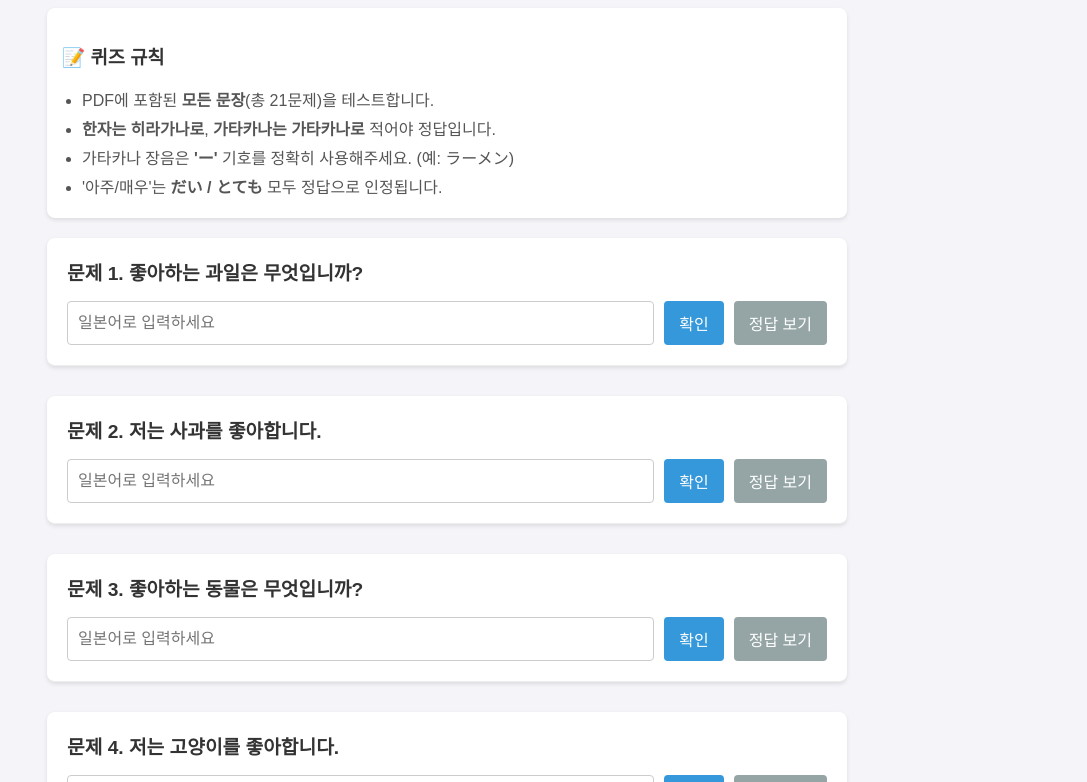
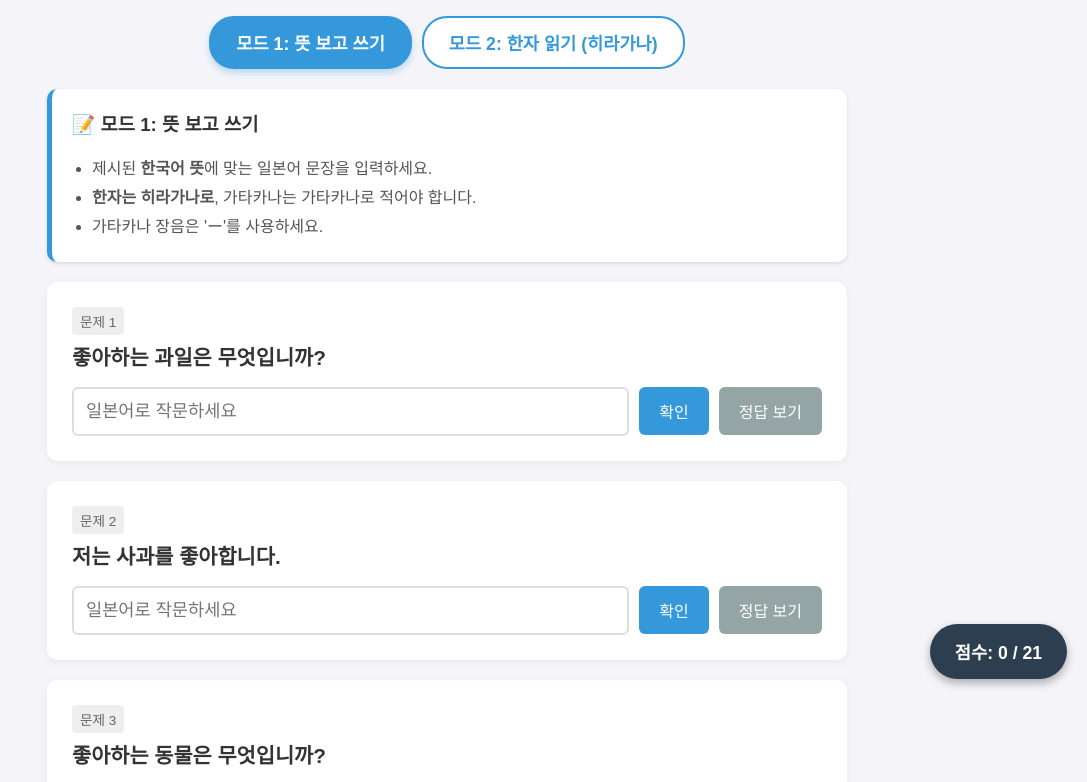
Before and after one commit to JHB-0613/Japan, a plain HTML site: page index.html in a window 1280 px wide. Shown: the part 101-883 px from the top of the page, without its empty margins (193-1280 px from the left). Drawn offline with Linux system fonts and the light colour scheme.

Commit message:
Revise title and enhance quiz functionality
Updated the title and improved styling for various elements in the quiz application. Added kanji support and refined the quiz logic.

```diff
--- a/index.html
+++ b/index.html
@@ -3,7 +3,7 @@
 <head>
     <meta charset="UTF-8">
     <meta name="viewport" content="width=device-width, initial-scale=1.0">
-    <title>일본어 문장 작문 퀴즈 (최종 수정버전)</title>
+    <title>일본어 문장 트레이닝 (듀얼 모드)</title>
     <style>
         body {
             font-family: 'Apple SD Gothic Neo', 'Malgun Gothic', sans-serif;
@@ -16,211 +16,305 @@
         h1 {
             text-align: center;
             color: #2c3e50;
+            margin-bottom: 30px;
         }
+
+        /* 모드 선택 탭 스타일 */
+        .mode-selector {
+            display: flex;
+            justify-content: center;
+            gap: 10px;
+            margin-bottom: 20px;
+        }
+        .mode-btn {
+            padding: 12px 25px;
+            font-size: 1.1em;
+            border: 2px solid #3498db;
+            background-color: white;
+            color: #3498db;
+            border-radius: 25px;
+            cursor: pointer;
+            transition: all 0.3s;
+            font-weight: bold;
+        }
+        .mode-btn.active {
+            background-color: #3498db;
+            color: white;
+            box-shadow: 0 4px 6px rgba(52, 152, 219, 0.3);
+        }
+        .mode-btn:hover:not(.active) {
+            background-color: #eaf6fd;
+        }
+
         .intro {
             background-color: #fff;
-            padding: 15px;
-            border-radius: 8px;
+            padding: 20px;
+            border-radius: 10px;
             box-shadow: 0 2px 4px rgba(0,0,0,0.1);
             margin-bottom: 20px;
+            border-left: 5px solid #3498db;
         }
-        .intro ul {
-            margin: 0;
-            padding-left: 20px;
-        }
-        .intro li {
-            margin-bottom: 5px;
-            color: #555;
-        }
+        .intro h3 { margin-top: 0; }
+        .intro ul { margin: 0; padding-left: 20px; }
+        .intro li { margin-bottom: 5px; color: #555; }
+
         .quiz-container {
             background-color: #fff;
-            padding: 20px;
-            border-radius: 8px;
-            box-shadow: 0 2px 4px rgba(0,0,0,0.1);
+            padding: 25px;
+            border-radius: 10px;
+            box-shadow: 0 2px 8px rgba(0,0,0,0.05);
             margin-bottom: 20px;
+            transition: transform 0.2s;
         }
-        .question-box {
-            margin-bottom: 30px;
-            border-bottom: 1px solid #eee;
-            padding-bottom: 20px;
+        .quiz-container:focus-within {
+            transform: translateY(-2px);
+            box-shadow: 0 4px 12px rgba(0,0,0,0.1);
+        }
+
+        .question-label {
+            display: inline-block;
+            background-color: #eee;
+            padding: 4px 8px;
+            border-radius: 4px;
+            font-size: 0.85em;
+            color: #666;
+            margin-bottom: 8px;
         }
         .question-text {
-            font-size: 1.2em;
+            font-size: 1.3em;
             font-weight: bold;
             margin-bottom: 15px;
+            line-height: 1.4;
         }
+        /* 한자 모드일 때 폰트 조금 더 키움 */
+        .mode-kanji .question-text {
+            font-family: "Hiragino Sans", "Yu Gothic", sans-serif;
+            font-size: 1.5em;
+        }
+
         .input-group {
-            margin-top: 10px;
+            margin-top: 15px;
             display: flex;
             gap: 10px;
             flex-wrap: wrap;
         }
         input[type="text"] {
             flex-grow: 1;
-            padding: 10px;
-            font-size: 1em;
-            border: 1px solid #ccc;
-            border-radius: 4px;
+            padding: 12px;
+            font-size: 1.1em;
+            border: 2px solid #ddd;
+            border-radius: 6px;
             min-width: 200px;
+            transition: border-color 0.3s;
         }
-        button {
-            padding: 10px 15px;
+        input[type="text"]:focus {
+            outline: none;
+            border-color: #3498db;
+        }
+
+        button.action-btn {
+            padding: 0 20px;
             font-size: 1em;
             background-color: #3498db;
             color: white;
             border: none;
-            border-radius: 4px;
+            border-radius: 6px;
             cursor: pointer;
-            transition: background-color 0.3s;
+            transition: background-color 0.2s;
+            height: 48px; /* input 높이와 맞춤 */
             white-space: nowrap;
         }
-        button:hover {
-            background-color: #2980b9;
-        }
-        button.show-answer {
+        button.action-btn:hover { background-color: #2980b9; }
+
+        button.show-answer-btn {
             background-color: #95a5a6;
         }
-        button.show-answer:hover {
-            background-color: #7f8c8d;
-        }
+        button.show-answer-btn:hover { background-color: #7f8c8d; }
+
         .result {
-            margin-top: 10px;
+            margin-top: 15px;
             font-weight: bold;
-            padding: 10px;
-            border-radius: 4px;
+            padding: 12px;
+            border-radius: 6px;
             display: none;
         }
-        .correct {
-            background-color: #d4edda;
-            color: #155724;
-            display: block;
+        .correct { background-color: #d4edda; color: #155724; }
+        .incorrect { background-color: #f8d7da; color: #721c24; }
+
+        .answer-display {
+            margin-top: 15px;
+            padding: 15px;
+            background-color: #f8f9fa;
+            border-radius: 6px;
+            color: #2c3e50;
+            border-left: 5px solid #2ecc71;
+            line-height: 1.5;
         }
-        .incorrect {
-            background-color: #f8d7da;
-            color: #721c24;
-            display: block;
-        }
-        .answer-display {
-            margin-top: 10px;
-            padding: 10px;
-            background-color: #f8f9fa;
-            border-radius: 4px;
-            color: #2c3e50;
-            border-left: 5px solid #3498db;
-        }
+
         .score-board {
-            text-align: center;
-            font-size: 1.2em;
-            font-weight: bold;
-            margin-top: 20px;
-            padding: 15px;
+            position: fixed;
+            bottom: 20px;
+            right: 20px;
             background-color: #2c3e50;
             color: white;
-            border-radius: 8px;
+            padding: 15px 25px;
+            border-radius: 30px;
+            box-shadow: 0 4px 10px rgba(0,0,0,0.3);
+            font-size: 1.1em;
+            font-weight: bold;
+            z-index: 100;
         }
     </style>
 </head>
 <body>
 
-    <h1>일본어 문장 작문 퀴즈 (최종)</h1>
+    <h1>🇯🇵 일본어 문장 트레이닝</h1>
 
-    <div class="intro">
-        <h3>📝 퀴즈 규칙</h3>
-        <ul>
-            <li>PDF에 포함된 <strong>모든 문장</strong>(총 21문제)을 테스트합니다.</li>
-            <li><strong>한자는 히라가나로</strong>, <strong>가타카나는 가타카나로</strong> 적어야 정답입니다.</li>
-            <li>가타카나 장음은 <strong>'ー'</strong> 기호를 정확히 사용해주세요. (예: ラーメン)</li>
-            <li>'아주/매우'는 <strong>だい / とても</strong> 모두 정답으로 인정됩니다.</li>
-        </ul>
+    <div class="mode-selector">
+        <button class="mode-btn active" id="btn-mode-meaning" onclick="setMode('meaning')">
+            모드 1: 뜻 보고 쓰기
+        </button>
+        <button class="mode-btn" id="btn-mode-reading" onclick="setMode('reading')">
+            모드 2: 한자 읽기 (히라가나)
+        </button>
+    </div>
+
+    <div class="intro" id="intro-text">
         </div>
 
     <div id="quiz-area">
         </div>
 
     <div class="score-board">
-        맞은 개수: <span id="score">0</span> / <span id="total-count">0</span>
+        점수: <span id="score">0</span> / <span id="total-count">0</span>
     </div>
 
     <script>
-        document.addEventListener('DOMContentLoaded', function() {
-            // 퀴즈 데이터 (안전하게 수정됨)
+        // 퀴즈 데이터 (한자 포함)
         const quizData = [
-                { id: 1, korean: "좋아하는 과일은 무엇입니까?", answer: "すきな くだものは なんですか" },
-                { id: 2, korean: "저는 사과를 좋아합니다.", answer: "わたしは りんごが すきです" },
-                { id: 3, korean: "좋아하는 동물은 무엇입니까?", answer: "すきな どうぶつは なんですか" },
-                { id: 4, korean: "저는 고양이를 좋아합니다.", answer: "わたしは ねこが すきです" },
-                { id: 5, korean: "좋아하는 음식은 무엇입니까?", answer: "すきな たべものは なんですか" },
+            { id: 1, korean: "좋아하는 과일은 무엇입니까?", kanji: "好きな果物は何ですか。", answer: "すきな くだものは なんですか" },
+            { id: 2, korean: "저는 사과를 좋아합니다.", kanji: "私はりんごが好きです。", answer: "わたしは りんごが すきです" },
+            { id: 3, korean: "좋아하는 동물은 무엇입니까?", kanji: "好きな動物は何ですか。", answer: "すきな どうぶつは なんですか" },
+            { id: 4, korean: "저는 고양이를 좋아합니다.", kanji: "私は猫が好きです。", answer: "わたしは ねこが すきです" },
+            { id: 5, korean: "좋아하는 음식은 무엇입니까?", kanji: "好きな食べ物は何ですか。", answer: "すきな たべものは なんですか" },
             {
                 id: 6,
                 korean: "저는 라멘을 매우 좋아합니다.",
+                kanji: "私はラーメンが大好きです。",
                 answer: "わたしは ラーメンが だいすきです",
                 accepted: ["わたしは ラーメンが だいすきです", "わたしは ラーメンが とても すきです"]
             },
-                { id: 7, korean: "싫어하는 과일은 무엇입니까?", answer: "きらいな くだものは なんですか" },
-                { id: 8, korean: "저는 사과를 싫어합니다.", answer: "わたしは りんごが きらいです" },
-                { id: 9, korean: "싫어하는 운동은 무엇입니까?", answer: "きらいな うんどうは なんですか" },
-                { id: 10, korean: "저는 수영을 싫어합니다.", answer: "わたしは すいえいが きらいです" },
-                { id: 11, korean: "나는 술을 싫어한다. (반말)", answer: "わたしは おさけが きらいだ" },
+            { id: 7, korean: "싫어하는 과일은 무엇입니까?", kanji: "嫌いな果物は何ですか。", answer: "きらいな くだものは なんですか" },
+            { id: 8, korean: "저는 사과를 싫어합니다.", kanji: "私はりんごが嫌いです。", answer: "わたしは りんごが きらいです" },
+            { id: 9, korean: "싫어하는 운동은 무엇입니까?", kanji: "嫌いな運動は何ですか。", answer: "きらいな うんどうは なんですか" },
+            { id: 10, korean: "저는 수영을 싫어합니다.", kanji: "私は水泳が嫌いです。", answer: "わたしは すいえいが きらいです" },
+            { id: 11, korean: "나는 술을 싫어한다. (반말)", kanji: "私はお酒が嫌いだ。", answer: "わたしは おさけが きらいだ" },
             {
                 id: 12,
                 korean: "나는 담배 냄새를 아주 싫어해. (반말)",
+                kanji: "私はタバコのにおいが大嫌いだ。",
                 answer: "わたしは タバコのにおいが だいきらいだ",
                 accepted: ["わたしは タバコのにおいが だいきらいだ", "わたしは タバコのにおいが とても きらいだ"]
             },
-                { id: 13, korean: "당신은 영어를 잘합니까?", answer: "あなたは えいごが じょうずですか" },
-                { id: 14, korean: "아니요, 저는 영어를 못합니다.", answer: "いいえ、わたしは えいごが へたです" },
-                { id: 15, korean: "일본어를 잘합니다.", answer: "にほんごが じょうずです" },
-                { id: 16, korean: "나는 일본어는 잘하지만, 영어는 잘 못해. (반말)", answer: "わたしは にほんごは じょうずだが、えいごは へただ" },
-                { id: 17, korean: "그녀는 피아노를 잘 치는 학생입니다.", answer: "かのじょは ピアノが じょうずな がくせいです" },
-                { id: 18, korean: "축구는 그가 제일 잘 합니다.", answer: "サッカーは かれが いちばん じょうずです" },
-                { id: 19, korean: "저는 운동을 아주 못합니다.", answer: "わたしは うんどうが とても へたです" },
-                { id: 20, korean: "수영은 잘 하지만, 테니스는 잘 못한다. (반말)", answer: "すいえいは じょうずだが、テニスは へただ" },
-                { id: 21, korean: "나는 요리를 못 하는 남자를 싫어한다. (반말)", answer: "わたしは りょうりが へたな おとこが きらいだ" }
+            { id: 13, korean: "당신은 영어를 잘합니까?", kanji: "あなたは英語が上手ですか。", answer: "あなたは えいごが じょうずですか" },
+            { id: 14, korean: "아니요, 저는 영어를 못합니다.", kanji: "いいえ、私は英語が下手です。", answer: "いいえ、わたしは えいごが へたです" },
+            { id: 15, korean: "일본어를 잘합니다.", kanji: "日本語が上手です。", answer: "にほんごが じょうずです" },
+            { id: 16, korean: "나는 일본어는 잘하지만, 영어는 잘 못해. (반말)", kanji: "私は日本語は上手だが、英語は下手だ。", answer: "わたしは にほんごは じょうずだが、えいごは へただ" },
+            { id: 17, korean: "그녀는 피아노를 잘 치는 학생입니다.", kanji: "彼女はピアノが上手な学生です。", answer: "かのじょは ピアノが じょうずな がくせいです" },
+            { id: 18, korean: "축구는 그가 제일 잘 합니다.", kanji: "サッカーは彼が一番上手です。", answer: "サッカーは かれが いちばん じょうずです" },
+            { id: 19, korean: "저는 운동을 아주 못합니다.", kanji: "私は運動がとても下手です。", answer: "わたしは うんどうが とても へたです" },
+            { id: 20, korean: "수영은 잘 하지만, 테니스는 잘 못한다. (반말)", kanji: "水泳は上手だが、テニスは下手だ。", answer: "すいえいは じょうずだが、テニスは へただ" },
+            { id: 21, korean: "나는 요리를 못 하는 남자를 싫어한다. (반말)", kanji: "私は料理が下手な男が嫌いだ。", answer: "わたしは りょうりが へたな おとこが きらいだ" }
         ];
 
+        let currentMode = 'meaning'; // 'meaning' or 'reading'
         let score = 0;
+
+        // 초기화
+        document.addEventListener('DOMContentLoaded', function() {
+            setMode('meaning');
+            document.getElementById('total-count').textContent = quizData.length;
+        });
+
+        // 모드 변경 함수
+        function setMode(mode) {
+            currentMode = mode;
+            score = 0;
+            document.getElementById('score').textContent = 0;
+
+            // 버튼 스타일 변경
+            document.getElementById('btn-mode-meaning').className = mode === 'meaning' ? 'mode-btn active' : 'mode-btn';
+            document.getElementById('btn-mode-reading').className = mode === 'reading' ? 'mode-btn active' : 'mode-btn';
+
+            // 설명 텍스트 변경
+            const introDiv = document.getElementById('intro-text');
+            if (mode === 'meaning') {
+                introDiv.innerHTML = `
+                    <h3>📝 모드 1: 뜻 보고 쓰기</h3>
+                    <ul>
+                        <li>제시된 <strong>한국어 뜻</strong>에 맞는 일본어 문장을 입력하세요.</li>
+                        <li><strong>한자는 히라가나로</strong>, 가타카나는 가타카나로 적어야 합니다.</li>
+                        <li>가타카나 장음은 'ー'를 사용하세요.</li>
+                    </ul>`;
+            } else {
+                introDiv.innerHTML = `
+                    <h3>📖 모드 2: 한자 읽기 연습</h3>
+                    <ul>
+                        <li>제시된 <strong>일본어(한자) 문장</strong>을 히라가나로 바꿔 입력하세요.</li>
+                        <li>가타카나는 그대로 가타카나로 적으면 됩니다.</li>
+                        <li>한자 읽는 법(요미가나)을 정확히 입력하는 것이 목표입니다.</li>
+                    </ul>`;
+            }
+
+            renderQuiz();
+        }
+
+        // 문제 렌더링 함수
+        function renderQuiz() {
             const quizArea = document.getElementById('quiz-area');
-            const scoreDisplay = document.getElementById('score');
-            document.getElementById('total-count').textContent = quizData.length;
+            quizArea.innerHTML = ''; // 기존 내용 지우기
 
-            // 문자열 정규화 함수
+            quizData.forEach((q, index) => {
+                const questionDiv = document.createElement('div');
+                questionDiv.className = `quiz-container question-box ${currentMode === 'reading' ? 'mode-kanji' : ''}`;
+
+                // 모드에 따라 질문 텍스트 결정
+                const labelText = currentMode === 'meaning' ? "한국어 뜻" : "일본어 문장 (한자)";
+                const questionContent = currentMode === 'meaning' ? q.korean : q.kanji;
+
+                // 모드에 따라 placeholder 결정
+                const placeholderText = currentMode === 'meaning' ? "일본어로 작문하세요" : "히라가나로 읽는 법을 쓰세요";
+
+                questionDiv.innerHTML = `
+                    <span class="question-label">문제 ${index + 1}</span>
+                    <div class="question-text">${questionContent}</div>
+
+                    <div class="input-group">
+                        <input type="text" id="input-${index}" placeholder="${placeholderText}" autocomplete="off">
+                        <button class="action-btn" id="btn-${index}">확인</button>
+                        <button class="action-btn show-answer-btn" id="show-${index}">정답 보기</button>
+                    </div>
+                    <div id="result-${index}" class="result"></div>
+                    <div id="answer-display-${index}" class="answer-display" style="display:none;"></div>
+                `;
+                quizArea.appendChild(questionDiv);
+
+                // 이벤트 리스너 연결
+                document.getElementById(`btn-${index}`).addEventListener('click', () => checkAnswer(index));
+                document.getElementById(`show-${index}`).addEventListener('click', () => showAnswer(index));
+                document.getElementById(`input-${index}`).addEventListener('keypress', function(e) {
+                    if (e.key === 'Enter') checkAnswer(index);
+                });
+            });
+        }
+
+        // 문자열 정규화 (공백/특수문자 제거)
         function normalizeString(str) {
             return str.replace(/[\s\u3000\u00A0\?\.\,\!。、？]/g, '');
         }
 
-            // 문제 생성 함수
-            quizData.forEach((q, index) => {
-                const questionDiv = document.createElement('div');
-                questionDiv.className = 'quiz-container question-box';
-
-                questionDiv.innerHTML = `
-                    <div class="question-text">문제 ${index + 1}. ${q.korean}</div>
-                    <div class="input-group">
-                        <input type="text" id="input-${index}" placeholder="일본어로 입력하세요" autocomplete="off">
-                        <button id="btn-${index}">확인</button>
-                        <button class="show-answer" id="show-${index}">정답 보기</button>
-                    </div>
-                    <div id="result-${index}" class="result"></div>
-                    <div id="answer-display-${index}" class="answer-display" style="display:none;">
-                        <strong>정답:</strong> ${q.answer}
-                    </div>
-                `;
-                quizArea.appendChild(questionDiv);
-
-                // 이벤트 리스너 추가
-                document.getElementById(`btn-${index}`).addEventListener('click', () => checkAnswer(index));
-                document.getElementById(`show-${index}`).addEventListener('click', () => showAnswer(index));
-
-                // 엔터키 입력 지원
-                document.getElementById(`input-${index}`).addEventListener('keypress', function(e) {
-                    if (e.key === 'Enter') {
-                        checkAnswer(index);
-                    }
-                });
-            });
-
-            // 정답 확인 함수
-            window.checkAnswer = function(index) {
+        // 정답 확인 로직
+        function checkAnswer(index) {
             const inputEl = document.getElementById(`input-${index}`);
             const resultEl = document.getElementById(`result-${index}`);
             const answerDisplayEl = document.getElementById(`answer-display-${index}`);
@@ -228,6 +322,7 @@
             const userAnswer = normalizeString(inputEl.value);
             const questionData = quizData[index];
 
+            // 정답 후보군 확인
             let validAnswers = [questionData.answer];
             if (questionData.accepted) {
                 validAnswers = questionData.accepted;
@@ -237,42 +332,66 @@
             const wasCorrect = resultEl.classList.contains('correct');
 
             if (isCorrect) {
-                    resultEl.textContent = "정답입니다! ⭕";
+                resultEl.innerHTML = "정답입니다! ⭕";
                 resultEl.className = "result correct";
-                    answerDisplayEl.style.display = 'block';
+                resultEl.style.display = "block";
+
+                // 정답이어도 해설(정답 텍스트)을 보여줘서 확인시켜줌
+                showAnswerText(index, true);
 
                 if (!wasCorrect) {
                     score++;
-                        scoreDisplay.textContent = score;
+                    document.getElementById('score').textContent = score;
                 }
             } else {
                 resultEl.textContent = "오답입니다. 다시 시도해보세요. ❌";
                 resultEl.className = "result incorrect";
+                resultEl.style.display = "block";
             }
-            };
-
-            // 정답 보기 함수
-            window.showAnswer = function(index) {
-                const answerDisplayEl = document.getElementById(`answer-display-${index}`);
-                const resultEl = document.getElementById(`result-${index}`);
-                const questionData = quizData[index];
-
-                let displayHtml = `<strong>정답:</strong> ${questionData.answer}`;
-                if (questionData.accepted) {
-                     displayHtml += `<br><span style="font-size:0.9em; color:#666;">(또는: ${questionData.accepted[1]})</span>`;
         }
 
-                answerDisplayEl.innerHTML = displayHtml;
-                answerDisplayEl.style.display = 'block';
+        // 정답 보여주기 로직 (버튼 클릭 시)
+        function showAnswer(index) {
+            const resultEl = document.getElementById(`result-${index}`);
+
+            showAnswerText(index, false);
 
             if (!resultEl.classList.contains('correct')) {
                 resultEl.textContent = "정답을 확인했습니다.";
                 resultEl.className = "result incorrect";
+                resultEl.style.display = "block";
                 resultEl.style.backgroundColor = "#e2e3e5";
                 resultEl.style.color = "#383d41";
             }
-            };
-        });
+        }
+
+        // 정답 텍스트 출력 도우미 함수
+        function showAnswerText(index, isSuccess) {
+            const answerDisplayEl = document.getElementById(`answer-display-${index}`);
+            const q = quizData[index];
+
+            let html = `<strong>정답:</strong> ${q.answer}`;
+
+            // 다른 정답이 있는 경우 표시
+            if (q.accepted && q.accepted.length > 1) {
+                html += `<br><span style="font-size:0.9em; color:#666;">(또는: ${q.accepted[1]})</span>`;
+            }
+
+            // 모드에 따라 추가 정보 표시
+            // 모드 1(뜻)일 때 -> 한자 문장도 같이 보여주면 공부에 도움됨
+            if (currentMode === 'meaning') {
+                html += `<div style="margin-top:5px; font-size:0.9em; color:#555;">💡 참고(한자): ${q.kanji}</div>`;
+            }
+            // 모드 2(읽기)일 때 -> 뜻도 같이 보여주면 도움됨
+            else {
+                html += `<div style="margin-top:5px; font-size:0.9em; color:#555;">💡 참고(뜻): ${q.korean}</div>`;
+            }
+
+            answerDisplayEl.innerHTML = html;
+            answerDisplayEl.style.display = 'block';
+            answerDisplayEl.style.borderColor = isSuccess ? '#2ecc71' : '#95a5a6';
+        }
+
     </script>
 </body>
 </html>
```
Lines whose indentation alone changed are shown as unchanged.
